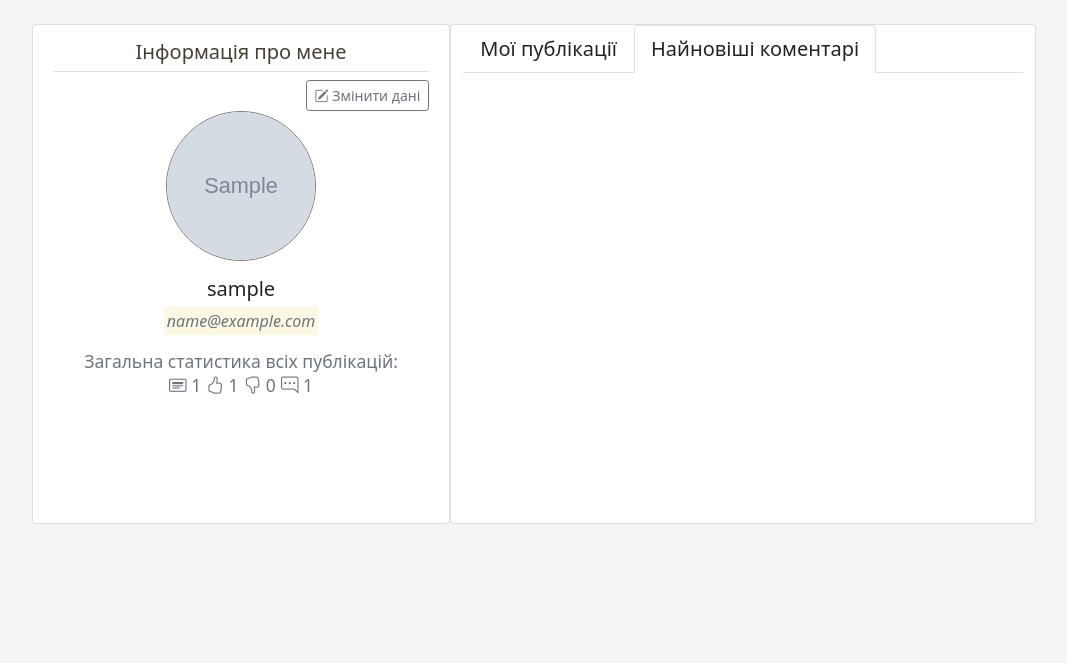
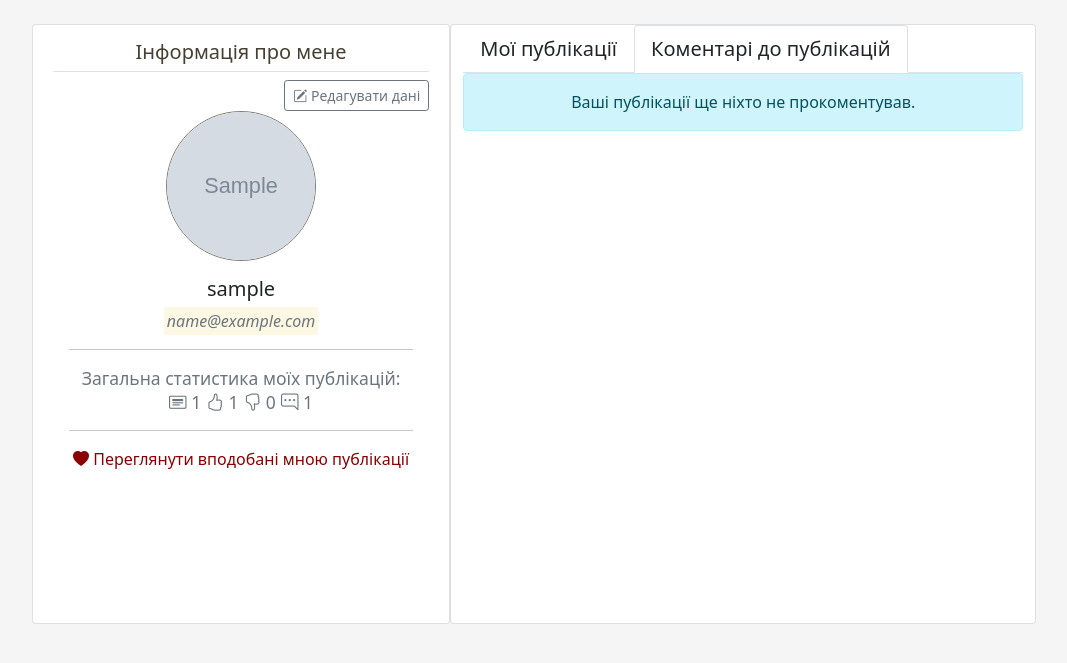
Before and after one commit to vzaliskyi/blog_technological_innovations, a Flask app: page /auth/account in a window 1280 px wide, after a click on "Коментарі до публікацій". Shown: the part 62-725 px from the top of the page, without its empty margins (106-1173 px from the left). Run offline with Flask 2, Linux system fonts and the light colour scheme; a user stored in the database is signed in; tables that the repository leaves empty hold one stand-in row (values such as "Sample post"); grey boxes marked "Sample" are stand-in pictures; some libraries are stand-ins or nearby versions.

Commit message:
finished profile view template, added option to view liked posts

```diff
--- a/app/blog/models.py
+++ b/app/blog/models.py
@@ -54,7 +54,7 @@ class Post(db.Model):  # type: ignore
             Like.post_id == self.id,
             Like.status == False).count()
 
-    def total_coments(self):
+    def total_comments(self):
         return Comment.query.filter(
             Comment.post_id == self.id).count()
 
--- a/app/static/css/custom.css
+++ b/app/static/css/custom.css
@@ -178,7 +178,7 @@ a.post-created-at{
 }
 
 #posts-info{
-    height:500px;
+    height:600px;
 }
 
 #comment-section {
@@ -250,7 +250,7 @@ a.post-created-at{
      right:0;
 }
 
-.author-profile-section {
+.blogger-profile-section {
     overflow:auto;
     margin:auto;
     width:90%;
@@ -266,3 +266,12 @@ a.post-created-at{
     color: #464033;
     font-weight: 400;
 }
+
+#show-liked-link{
+    color: #8b0000;
+    text-decoration: none;
+}
+#show-liked-link:hover{
+    color: #ff2929;
+    text-decoration: underline;
+}
--- a/app/templates/_render_field.html
+++ b/app/templates/_render_field.html
@@ -55,7 +55,7 @@
           {{ post.created_at.strftime('%d-%m-%Y')  }}
         </small>
       </div>
-      <h2><a class="article-title" href="{{url_for('blog_bp_in.post_view', post_id=post.id)}}"> {{ post.title }} </a></h2>
+      <h2><a class="article-title" href="{{url_for('blog_bp_in.post_view', post_id=post.id)}}"> {{ post.title }} </a></h2> {{post.total_likes()}} {{post.total_dislikes()}}
       <!-- <p class="article-content"> *зміст публікації* </p> -->
     </div>
   </article>
@@ -73,10 +73,31 @@
         <div class="align-right">
           <small class="text-muted"><i class="bi bi-hand-thumbs-up"></i>{{post.total_likes()}}</small>
           <small class="text-muted"><i class="bi bi-hand-thumbs-down"></i>{{post.total_dislikes()}}</small>
-          <small class="text-muted"><i class="bi bi-chat-right-dots"></i> {{post.total_coments()}}</small>
+          <small class="text-muted"><i class="bi bi-chat-right-dots"></i> {{post.total_comments()}}</small>
         </div>
       </div>
         <a class="article-title-small" href="{{url_for('blog_bp_in.post_view', post_id=post.id)}}"> {{ post.title }} </a>
     </div>
   </article>
 {% endmacro %}
+
+
+{% macro render_liked_post_item(post) %}
+  <article class="media article-section base-article-property">
+    <div class="media-body">
+      <div class="article-metadata">
+         <a class="author-name fw-bold" href="{{url_for('blog_bp_in.user_posts', user_id=post.user_br.id)}}">{{ post.user_br.username }}</a><small class="text-muted">|</small>
+          <a href="{{url_for('blog_bp_in.posts_by_category', category_id=post.category_br.id)}}">
+            <small class="link-dark">#{{ post.category_br.name }}</small>
+          </a><small class="text-muted">|</small>
+          <small class="text-muted">{{ post.created_at.strftime('%d-%m-%Y') }}</small>
+        <div class="align-right">
+          <small class="text-muted"><i class="bi bi-hand-thumbs-up-fill"></i>{{post.total_likes()}}</small>
+          <small class="text-muted"><i class="bi bi-hand-thumbs-down"></i>{{post.total_dislikes()}}</small>
+          <small class="text-muted"><i class="bi bi-chat-right-dots"></i> {{post.total_comments()}}</small>
+        </div>
+      </div>
+        <a class="article-title-small" href="{{url_for('blog_bp_in.post_view', post_id=post.id)}}"> {{ post.title }} </a>
+    </div>
+  </article>
+{% endmacro %}
--- a/app/user/templates/user/account.html
+++ b/app/user/templates/user/account.html
@@ -1,59 +1,55 @@
 {% extends "base.html" %}
 {% block main %}
-  {% from "_render_field.html" import render_field_lr %}
-
-  {% if posts.first() %}
-  <div class="row author-profile-section">
-    <div class="card col-5">
-  {% else %}
-   <div class="profile-section">
-    <div class="card">
-  {% endif %}
+  {% from "_render_field.html" import render_liked_post_item, render_post_item_account %}
+  <div id="profile-main" class="row blogger-profile-section">
+    <div id="profile-info" class="card col-5">
       <div class="p-2">
         <legend class="border-bottom text-center text-title p-1">Інформація про мене</legend>
-        <div align="right"><a href="#" role="button" class="btn btn-outline-secondary btn-sm bi bi-pencil-square m-0" id="edit-button"> Змінити дані</a></div>
+        <div align="right"><a href="#" role="button" class="btn btn-outline-secondary btn-sm bi bi-pencil-square m-0" id="edit-button"> Редагувати дані</a></div>
         <div align="center">
           <img src="{{url_for('static',filename='profile_pictures/' + current_user.picture)}}" class="rounded-circle profile-img" alt="profile-image">
           <div class="card-body">
             <h5 class="card-title">{{ current_user.username }}</h5>
             <mark><em class="card-title text-muted">{{ current_user.email }}</em></mark>
             {% if posts.first() %}
-              <div class="fw-light mt-3 h5">
-                <small class="text-muted">Загальна статистика всіх публікацій:</small>
+              <hr>
+              <div class="mt-3 h5">
+                <small class="text-muted">Загальна статистика моїх публікацій:</small>
                 <p>
-                  <small class="text-muted"><i class="bi bi-card-heading" title="Кількість публікацій"></i> {{current_user.get_statistic()['posts_num'] }}</small>
+                  <small class="text-muted"><i class="bi bi-card-heading" title="Загальна кількість публікацій"></i> {{current_user.get_statistic()['posts_num'] }}</small>
                   <small class="text-muted"><i class="bi bi-hand-thumbs-up" title="Кількість лайків"></i> {{ current_user.get_statistic()['likes'] }}</small>
                   <small class="text-muted"><i class="bi bi-hand-thumbs-down" title="Кількість дизлайків"></i> {{ current_user.get_statistic()['dislikes'] }}</small>
                   <small class="text-muted"><i class="bi bi-chat-right-dots" title="Кількість коментарів"></i> {{ current_user.get_statistic()['comments'] }}</small>
                 </p>
               </div>
             {% endif %}
+            <hr>
+            <div align="center"><a id="show-liked-link" class="bi bi-heart-fill m-0" data-bs-toggle="offcanvas" href="#offcanvasLikedPosts" role="button" aria-controls="offcanvasLikedPosts"> Переглянути вподобані мною публікації</a></div>
           </div>
         </div>
       </div>
     </div>
-    {% if posts.first() %}
-    <div class="card col" id="posts-info" style="width:100px;">
+    <div id="posts-info" class="card col">
       <nav>
         <div class="nav nav-tabs" id="nav-tab" role="tablist">
             <button class="nav-link active text-dark text-title" id="nav-my-posts-tab" data-bs-toggle="tab" data-bs-target="#nav-my-posts" type="button" role="tab" aria-controls="nav-my-posts" aria-selected="true">Мої публікації</button>
-          <button class="nav-link text-dark text-title" id="nav-new-comments-tab" data-bs-toggle="tab" data-bs-target="#nav-new-comments" type="button" role="tab" aria-controls="nav-new-comments" aria-selected="false">Найновіші коментарі</button>
+            <button class="nav-link text-dark text-title" id="nav-new-comments-tab" data-bs-toggle="tab" data-bs-target="#nav-new-comments" type="button" role="tab" aria-controls="nav-new-comments" aria-selected="false" title="до моїх публікацій">Коментарі до публікацій</button>
         </div>
       </nav>
       <div class="tab-content" id="nav-tabContent" style="overflow-y: scroll; overflow: auto;">
           <div class="tab-pane fade show active" id="nav-my-posts" role="tabpanel" aria-labelledby="nav-my-posts">
-           {% from "_render_field.html" import render_post_item_account %}
               {% for post in posts %}
                 {{ render_post_item_account(post) }}
               {% endfor %}
           </div>
           <div class="tab-pane fade comment-account" id="nav-new-comments" role="tabpanel" aria-labelledby="nav-new-comments">
+             {% if comments.first() %}
                 <ul class="list-group list-group-flush">
                   {%for comment in comments%}
                     <li class="list-group-item list-group-item-action">
                       <div class="badge text-dark mb-2" style="text-align: left; width:100%;">
                         <a href="{{url_for('blog_bp_in.post_view', post_id=comment.post_br.id)}}" class="comment-post-title">{{ comment.post_br.title }}</a>
-                    <small class="text-muted">{{ comment.post_br.created_at.strftime('%d-%m-%Y') }}</small>
+                        <small class="text-muted">({{ comment.post_br.created_at.strftime('%d-%m-%Y') }})</small>
                       </div>
                       <div class="d-flex" style="margin-left: 10px;">
                         <img src="{{url_for('static',filename='profile_pictures/' + comment.user_br.picture)}}" class="rounded-circle comment-author-img mt-1" alt="author-image">
@@ -66,10 +62,38 @@
                     </li>
                   {% endfor %}
                 </ul>
+              {% else %}
+                <div class="alert alert-info" role="alert" align="center"> Ваші публікації ще ніхто не прокоментував.</div>
+              {% endif %}
           </div>
       </div>
     </div>
+  </div>
+
+  <div class="offcanvas offcanvas-start" tabindex="-1" id="offcanvasLikedPosts" aria-labelledby="offcanvasLikedPostsLabel">
+    <div class="offcanvas-header">
+      <h4 class="offcanvas-title" id="offcanvasLikedPostsLabel">Вподобані публікації:</h4>
+      <button type="button" class="btn-close text-reset" data-bs-dismiss="offcanvas" aria-label="Close"></button>
+    </div>
+    <div class="offcanvas-body">
+      {% if liked_posts.first() %}
+        {% for post in liked_posts %}
+          {{ render_liked_post_item(post) }}
+        {% endfor %}
+      {% else %}
+        <div class="alert alert-info" role="alert" align="center"> Ви не вподобали ще жодну публікацію.</div>
       {% endif %}
     </div>
+  </div>
 
+<script>
+ $(document).ready(function(){
+    {% if not posts.first() %}
+      $("#profile-main").addClass("profile-section");
+      $("#profile-info").toggleClass("col-5");
+      $("#posts-info").hide();
+    {% endif %}
+ });
+
+</script>
 {% endblock main %}
--- a/app/user/views.py
+++ b/app/user/views.py
@@ -69,16 +69,26 @@ def logout():
 @user_bp.route("/account")
 @login_required
 def account():
-    posts = Post.query.filter_by(user_id=current_user.id)
-    posts_id = []
-    for post in posts:
-        posts_id.append(post.id)
+    posts = Post.query.filter_by(user_id=current_user.id).\
+        order_by(Post.created_at.desc())
+    # posts_id = []
+    # for post in posts:
+    #     posts_id.append(post.id)
+    # comments = Comment.query.filter(Comment.post_id.in_(posts_id),
+    #                                 Comment.user_id != current_user.id).\
+    #     order_by(Comment.created_at.desc()).limit(7)
+
     # коментарі до постів ПОТОЧНОНО користувача і НЕ написані поточним
     # користувачем
-    comments = Comment.query.filter(Comment.post_id.in_(posts_id),
-                                    Comment.user_id != current_user.id).\
-        order_by(Comment.created_at.desc()).limit(7)
-    return render_template('account.html', posts=posts, comments=comments)
+    comments = db.session.query(Comment).join(Post).\
+        filter(Comment.post_id == Post.id,
+               Comment.user_id != current_user.id).\
+        filter(Post.user_id == current_user.id).\
+        order_by(Comment.created_at.desc())
+
+    return render_template('account.html', posts=posts,
+                           liked_posts=current_user.get_liked_posts(),
+                           comments=comments)
 
 
 def send_reset_token_to_email(user):
--- a/app/views.py
+++ b/app/views.py
@@ -1,4 +1,4 @@
-from app import app
+from app import app, db
 from app.user.models import User, Comment, Like, Post
 from flask import render_template, redirect, url_for, request, flash
 
@@ -7,6 +7,8 @@ from flask import render_template, redirect, url_for, request, flash
 def home():
     # print("all_posts")
     posts = Post.query.order_by(Post.created_at.desc())
+    # posts = db.session.query(Post).join(Like).filter(Like.post_id==Post.id,
+    # Like.status == True).filter(Like.user_id == 3).all()
     # posts = Post.query.order_by(Post.user_id)
     # print('кількість лайків', posts.first().total_likes())
     # posts = Post.query.all()
--- a/test.py
+++ b/test.py
@@ -143,8 +143,7 @@ class TestLoginRegistration(BaseTestCase):
             self.assertMessageFlashed('Користувач успішно увійшов у свій '
                                       'аккаунт!', category='success')
             self.assertTrue(
-                '<legend class="border-bottom mb-4">Інформація '
-                'про мене</legend>' in response.get_data(as_text=True)
+                'Інформація про мене' in response.get_data(as_text=True)
             )
             self.assertTrue(
                 '<em class="card-title text-muted">'
```
Also changed, not shown: app/user/models.py (+4 -5 lines), app/testing.db, blog.db. Lines whose indentation alone changed are shown as unchanged.
